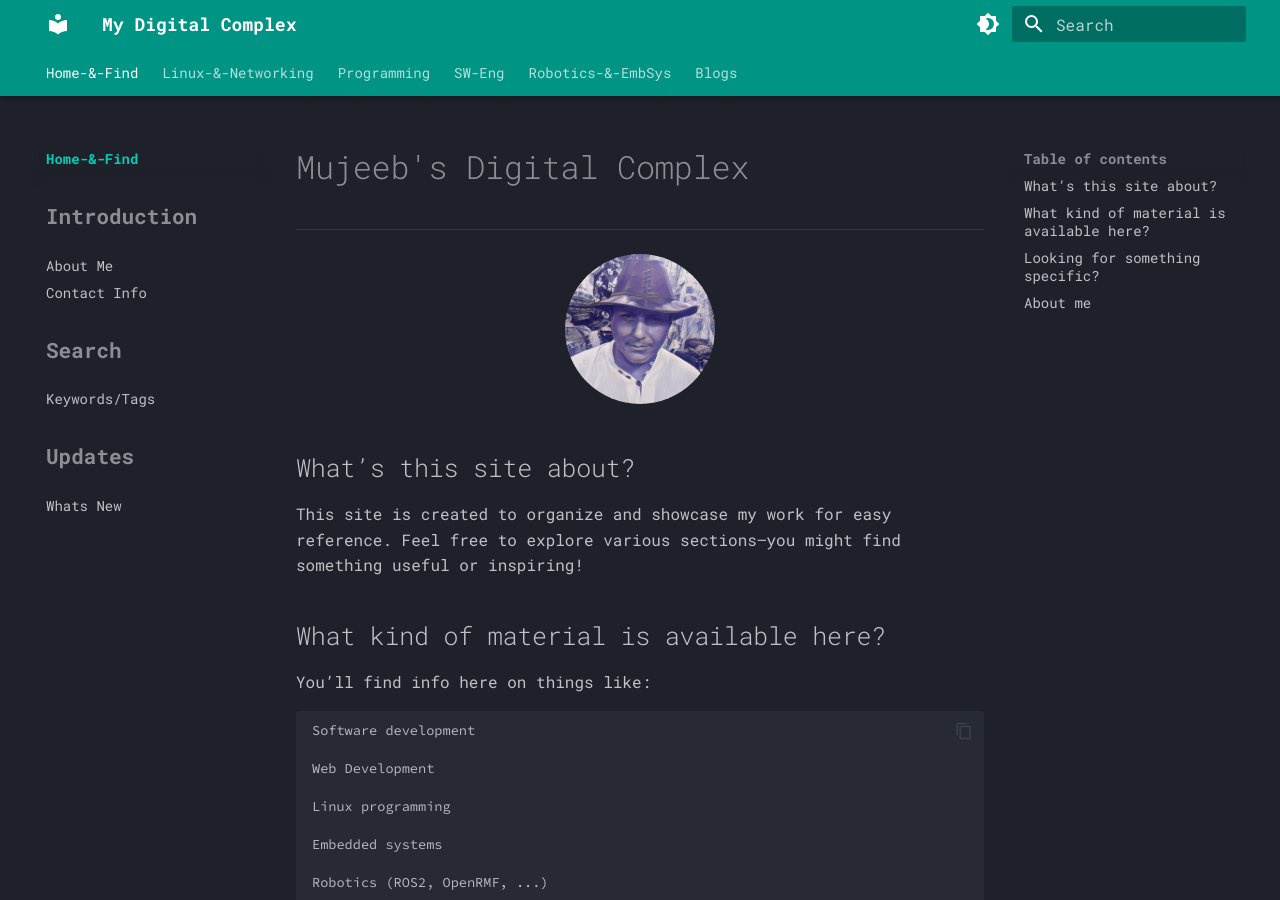
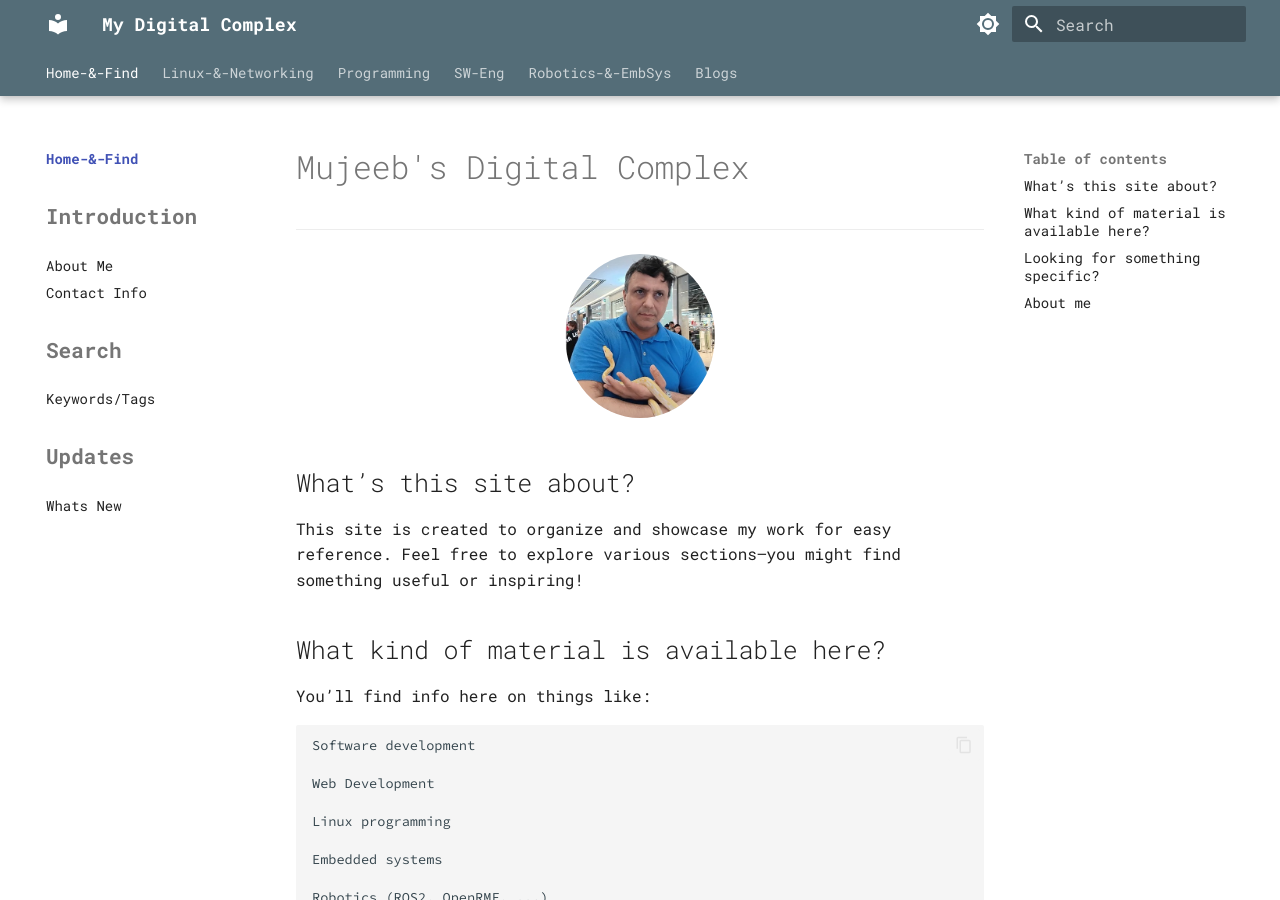
Before and after one commit to alohamujeeb/alohamujeeb.github.io, an MkDocs documentation site: the page built from docs/index.md, in a window 1280 px wide and 900 px high. Built offline with MkDocs 1.6.1 and Material for MkDocs 9.7.7, drawn with Linux system fonts in a browser that asks for light colours.

Commit message:
picture changed

```diff
--- a/mkdocs.yml
+++ b/mkdocs.yml
@@ -36,6 +36,15 @@ theme:
     #primary: default
     #accent: default
 
+    # Palette toggle for light mode
+    - scheme: default
+      #primary: indigo
+      primary:  blue grey #teal
+      accent: red
+      toggle:
+        icon: material/brightness-7
+        name: Switch to dark mode
+
     # Palette toggle for dark mode
     - scheme: slate
       #primary: indigo
@@ -44,15 +53,6 @@ theme:
       toggle:
         icon: material/brightness-4
         name: Switch to light mode
-
-    # Palette toggle for light mode
-    - scheme: default
-      #primary: indigo
-      primary:  blue grey #teal
-      accent: red
-      toggle:
-        icon: material/brightness-7
-        name: Switch to dark mode
 
   features:
     - navigation.tracking
```
Also changed, not shown: docs/images/mypicture.jpg, docs/images/mypicture_old.jpg (added), docs/images/mypicture_snake.jpg (added).
